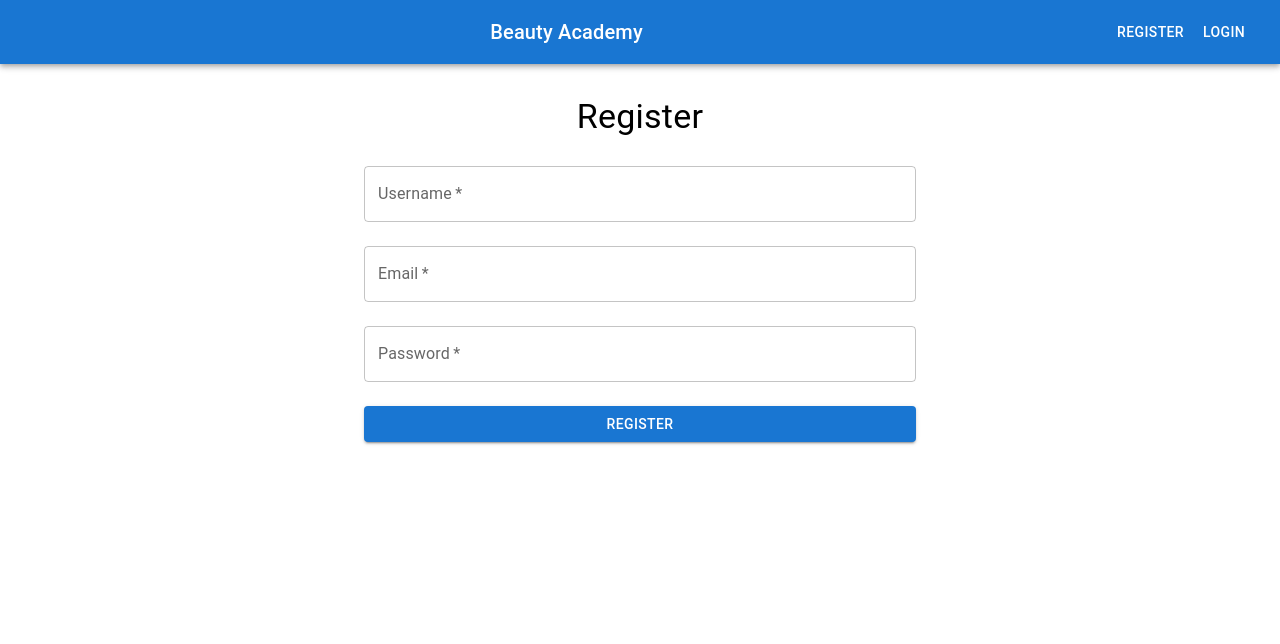
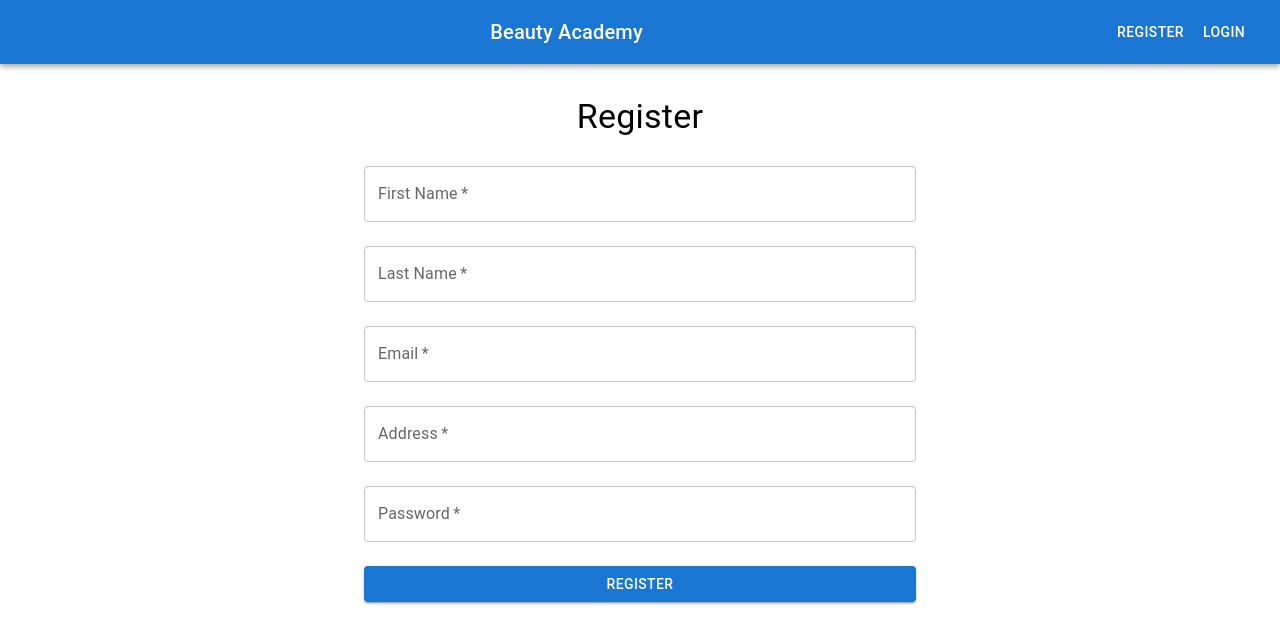
Before and after one commit to eyobai/bettyBeautyAcademyFrontend, a React (Create React App) app: page /register in a window 1280 px wide. Shown: the top 644 px of the page. Built offline with nearby package versions, Linux system fonts and the light colour scheme.

Commit message:
first name and last name added to registraiton

```diff
--- a/src/components/Register.js
+++ b/src/components/Register.js
@@ -3,8 +3,10 @@ import { TextField, Button, Container, Typography, Box } from '@mui/material';
 
 function Register() {
   const [formData, setFormData] = useState({
-    username: '',
+    firstName: '',
+    lastName: '',
     email: '',
+    address: '',
     password: ''
   });
 
@@ -29,9 +31,18 @@ function Register() {
         </Typography>
         <form onSubmit={handleSubmit}>
           <TextField
-            label="Username"
-            name="username"
-            value={formData.username}
+            label="First Name"
+            name="firstName"
+            value={formData.firstName}
+            onChange={handleChange}
+            fullWidth
+            margin="normal"
+            required
+          />
+          <TextField
+            label="Last Name"
+            name="lastName"
+            value={formData.lastName}
             onChange={handleChange}
             fullWidth
             margin="normal"
@@ -42,6 +53,15 @@ function Register() {
             type="email"
             name="email"
             value={formData.email}
+            onChange={handleChange}
+            fullWidth
+            margin="normal"
+            required
+          />
+          <TextField
+            label="Address"
+            name="address"
+            value={formData.address}
             onChange={handleChange}
             fullWidth
             margin="normal"
```
